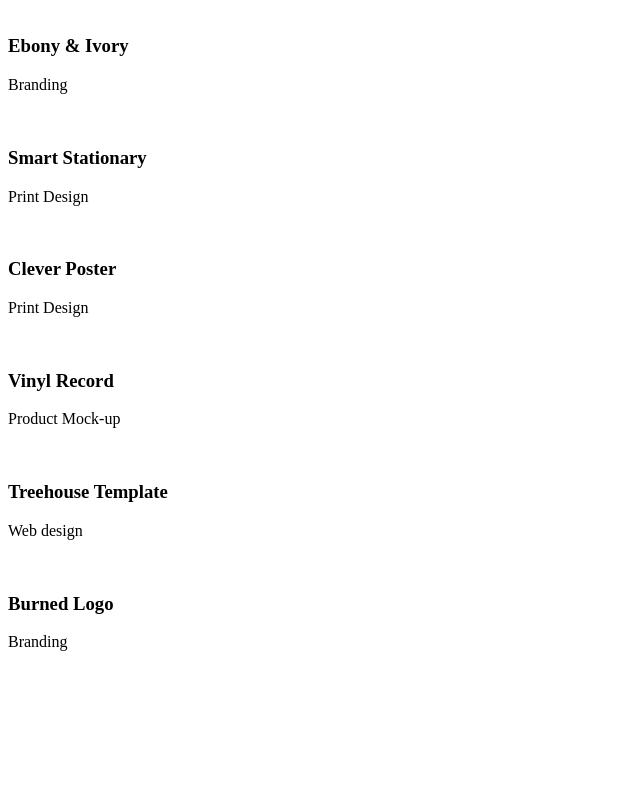
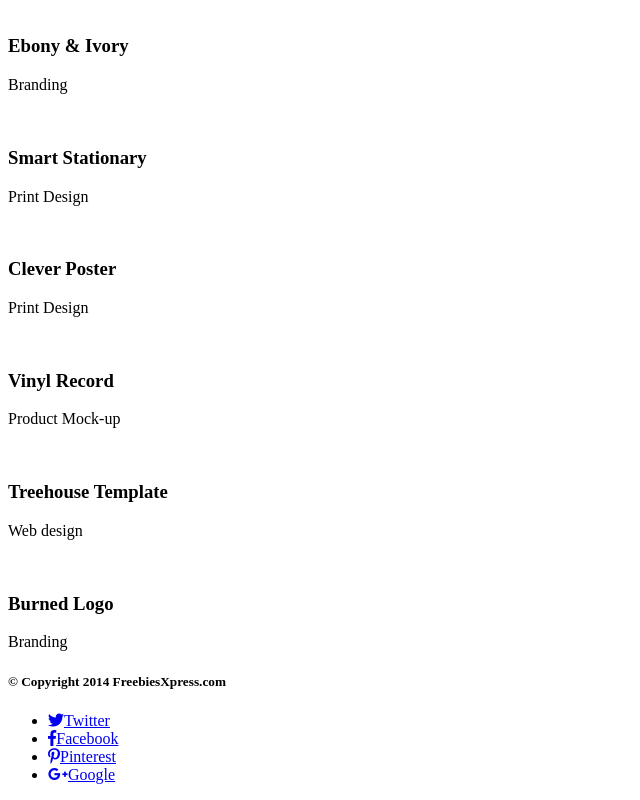
Before and after one commit to PiotrJablon/Nauka-git-2, a website: page Zadanie/index.html in a window 1280 px wide. Shown: the part 806-1606 px from the top of the page, without its empty margins (0-640 px from the left). Before the commit the page ends 1473 px from the top, so only its background shows below. Drawn offline with Linux system fonts and the light colour scheme.

Commit message:
HTML code for footer

```diff
--- a/Zadanie/index.html
+++ b/Zadanie/index.html
@@ -9,6 +9,7 @@
 <body>
 	<nav class="navigation">
 		<div class="container">
+			<div class="row">
 				<div class="Web-name col-6">
 					<p>Golden</p>
 				</div>
@@ -20,6 +21,7 @@
 						<li>ABOUT</li>
 						<li>CONTACT</li>
 					</ul>
+				</div>
 			</div>
 		</div>
 	</nav>
@@ -34,6 +36,7 @@
 		<div class="container">
 			<h2 class="page-title">SERVICES</h2>
 			<p>Proin iaculis purus consequat sem cure.</p>
+				<div class="row">
 					<div class="box col-4">
 						<i class="fas fa-shopping-basket"></i>
 						<h3>E-Commerce</h3>
@@ -50,11 +53,13 @@
 						<p>Proin iaculis consequat sem cure digni ssim. Donec porttitora entum suscipit aenean rhoncus posuere odio in tincidunt.</p>
 					</div>
 				</div>
+		</div>
 	</section>
 	<section class="portfolio">
 		<div class="container">
 			<h2 class="page-title">OUR PORTFOLIO</h2>
 			<p>Proin iaculis consequat sem cure.</p>
+				<div class="row">
 					<div class="portfolio-box">
 						<img src="">
 						<h3>Ebony & Ivory</h3>
@@ -86,6 +91,18 @@
 						<p>Branding</p>
 					</div>
 				</div>
+		</div>
 	</section>
+	<footer class="page-footer">
+		<div class="container">
+			<h5>&copy; Copyright 2014 FreebiesXpress.com</h5>
+			<ul>
+				<li><a href="#"><i class="fab fa-twitter"></i>Twitter</a></li>
+				<li><a href="#"><i class="fab fa-facebook-f"></i>Facebook</a></li>
+				<li><a href="#"><i class="fab fa-pinterest-p"></i>Pinterest</a></li>
+					<li><a href="#"><i class="fab fa-google-plus-g"></i>Google</a></li>
+			</ul>
+		</div>
+	</footer>
 </body>
 </html>
```
Lines whose indentation alone changed are shown as unchanged.
